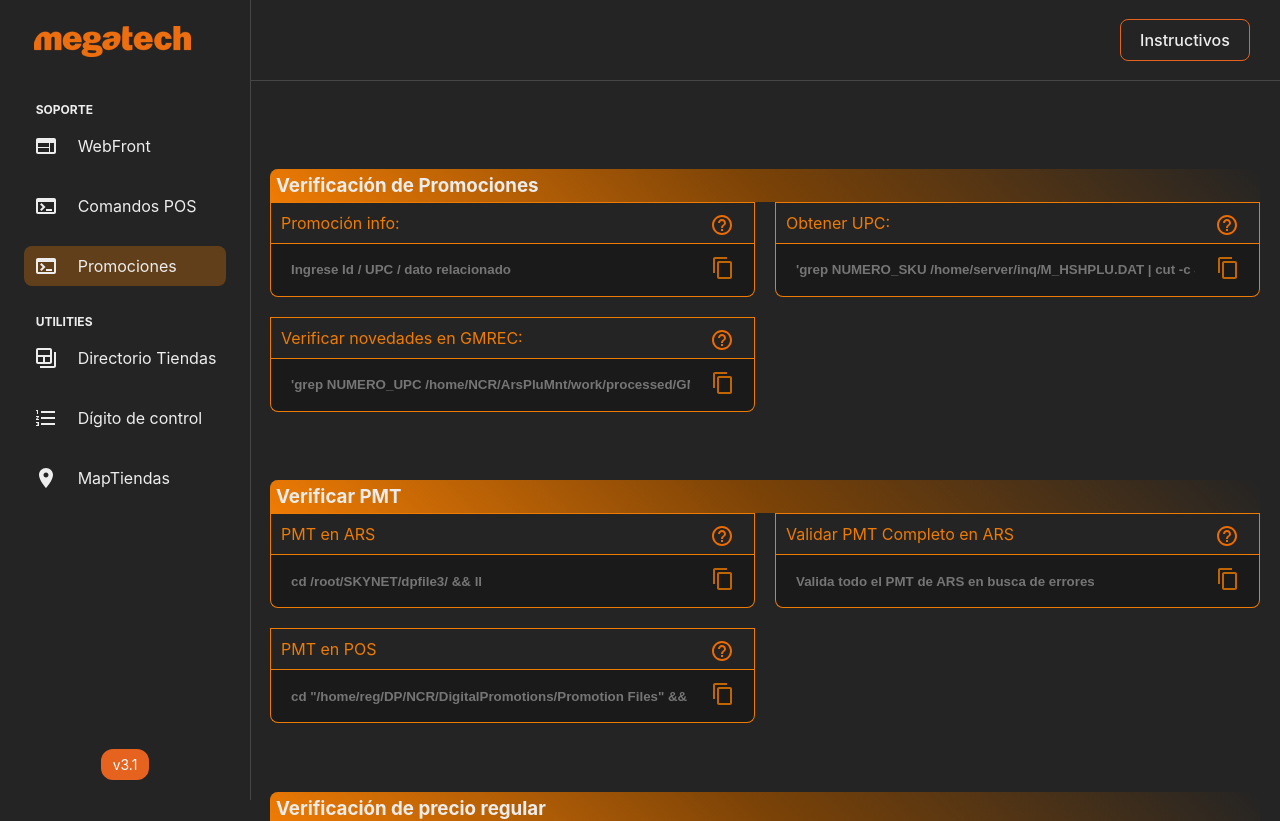
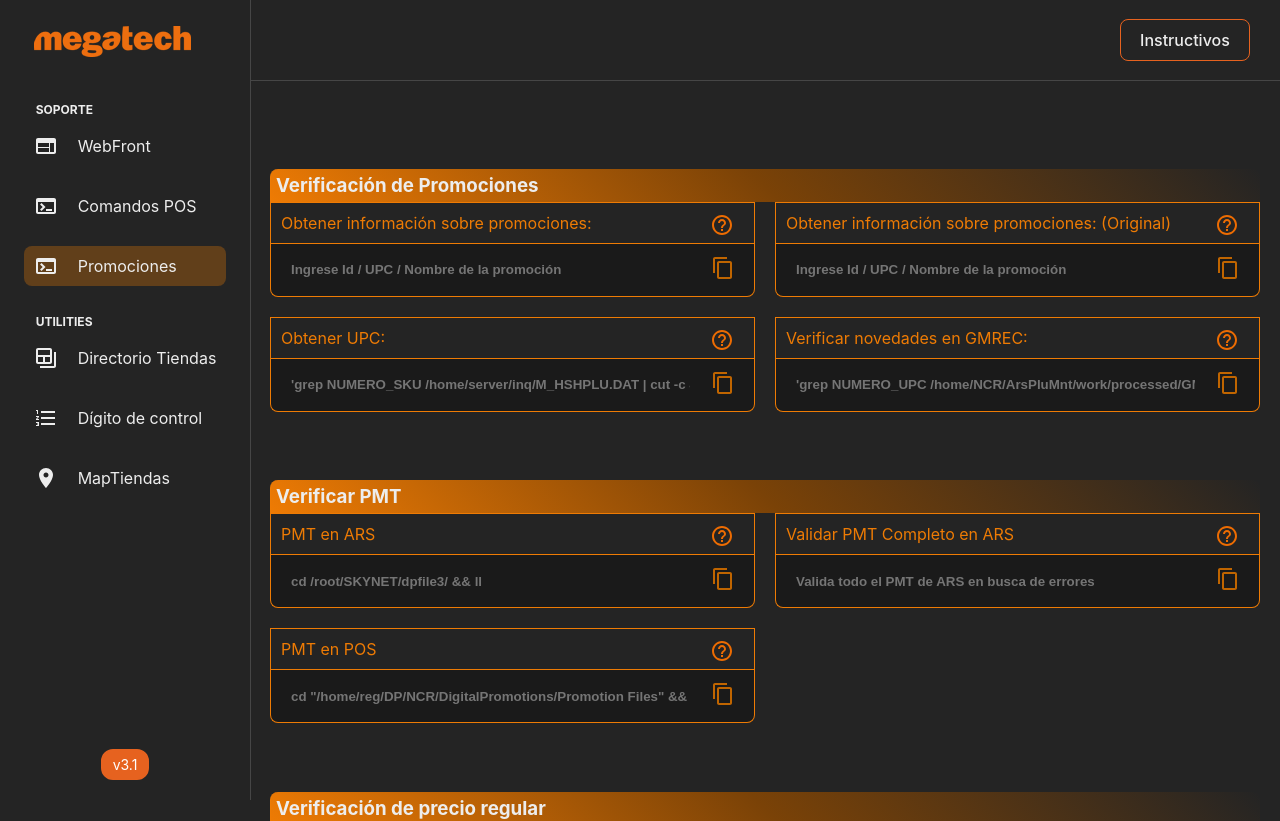
Before and after one commit to jlchurruarin/WebFrontTiendas, a React (Vite) app: page /commandspricing in a window 1280 px wide. Shown: the top 821 px of the page. Built offline with nearby package versions, Linux system fonts and the light colour scheme.

Commit message:
Se agrega texto de ayuda en comandos pricing

```diff
--- a/src/components/Comandos/ComandosPricing.jsx
+++ b/src/components/Comandos/ComandosPricing.jsx
@@ -6,8 +6,6 @@
 
 function ComandosPricing() {
   const [loading, setloading] = useState(true);
-  const [open, setOpen] = useState(false)
-  const [value, valuInput] = useState("")
 
   useEffect(() => {
     const timer = setTimeout(() => {
@@ -24,18 +22,65 @@
         <div className={styles.mainContent}>
           <div className={styles.container}>
             <CommandCategory title="Verificación de Promociones">
-              <Command commandName="Promoción info:" placeHolder="Ingrese Id / UPC / dato relacionado" command={`grep $inputValue$ /root/SKYNET/dpfile3/FILE.PMT | awk -F "," '{print "\\n\\x1b[32m******************* VERIFICAR PROMOCIONES *******************\\n\\n\\x1b[0m\\n******************* ID PROMOCIÓN ******************* \\n\\n - "$3"\\n\\n******************* NOMBRE ******************* \\n\\n - \\x1b[33m"$5"\\x1b[0m\\n\\n - Fecha de inicio: "substr($6, 7, 2)"-"substr($6, 5, 2)"-"substr($6, 1, 4)" "$7"\\n - Fecha de fin: "substr($8, 7, 2)"-"substr($8, 5, 2)"-"substr($8, 1, 4)" "$9;if($44 ~ /[[:space:]]/) print "\\x1b[31m - LA PROMOCIÓN TIENE ESPACIOS\\x1b[0m"; else print "\\x1b[32m - LA PROMOCIÓN NO TIENE ESPACIOS\\x1b[0m"; if($44 ~ /[\\.\\.\\.]/) print "\\x1b[31m - LA PROMOCIÓN TIENE PUNTOS EN LOS UPC\\x1b[0m"; print "\\n\\n******************* LISTA DE TIENDAS ******************* \\n\\n - "$25; print "\\n\\n\\x1b[32m******************** FIN *******************\\x1b[0m"'}`} alertMsg='Ingrese el UPC/ID de promoción'/>
-              <Command commandName="Obtener UPC:" placeHolder="'grep NUMERO_SKU /home/server/inq/M_HSHPLU.DAT | cut -c 4-15'" command="grep $inputValue$ /home/server/inq/M_HSHPLU.DAT | cut -c 4-15" alertMsg='Ingrese el UPC'/>
-              <Command commandName="Verificar novedades en GMREC:" placeHolder="'grep NUMERO_UPC /home/NCR/ArsPluMnt/work/processed/GMREC*'" command="grep $inputValue$ /home/NCR/ArsPluMnt/work/processed/GMREC*" alertMsg='Ingrese el UPC'/>
+              <Command commandName="Obtener información sobre promociones:"
+                placeHolder="Ingrese Id / UPC / Nombre de la promoción"
+                command={`grep $inputValue$ /root/SKYNET/dpfile3/FILE.PMT | awk -F "," '{print "\\n\\x1b[32m******************* VERIFICAR PROMOCIONES *******************\\n\\n\\x1b[0m\\n******************* ID PROMOCIÓN ******************* \\n\\n - "$3"\\n\\n******************* NOMBRE ******************* \\n\\n - \\x1b[33m"$5"\\x1b[0m\\n\\n - Fecha de inicio: "substr($6, 7, 2)"-"substr($6, 5, 2)"-"substr($6, 1, 4)" "$7"\\n - Fecha de fin: "substr($8, 7, 2)"-"substr($8, 5, 2)"-"substr($8, 1, 4)" "$9;if($44 ~ /[[:space:]]/) print "\\x1b[31m - LA PROMOCIÓN TIENE ESPACIOS\\x1b[0m"; else print "\\x1b[32m - LA PROMOCIÓN NO TIENE ESPACIOS\\x1b[0m"; if($44 ~ /[\\.\\.\\.]/) print "\\x1b[31m - LA PROMOCIÓN TIENE PUNTOS EN LOS UPC\\x1b[0m"; print "\\n\\n******************* LISTA DE TIENDAS ******************* \\n\\n - "$25; print "\\n\\n\\x1b[32m******************** FIN *******************\\x1b[0m"'}`}
+                alertMsg='Ingrese el UPC/ID de promoción'
+                helpText='Permite buscar las promociones por UPC, nombre o ID'
+                helpUrl="https://drive.google.com/open?id=1bJ9mzF-ouhUS1tZebkcQMjKmcW0RqqnU&usp=drive_fs"
+                />
+              <Command commandName="Obtener información sobre promociones: (Original)"
+                placeHolder="Ingrese Id / UPC / Nombre de la promoción"
+                command={`grep $inputValue$ /root/SKYNET/dpfile3/FILE.PMT`}
+                alertMsg='Ingrese el UPC/ID de promoción'
+                helpText='Permite buscar las promociones por UPC, nombre o ID'
+                helpUrl="https://drive.google.com/open?id=1bJ9mzF-ouhUS1tZebkcQMjKmcW0RqqnU&usp=drive_fs"
+                />
+              <Command commandName="Obtener UPC:"
+                placeHolder="'grep NUMERO_SKU /home/server/inq/M_HSHPLU.DAT | cut -c 4-15'"
+                command="grep $inputValue$ /home/server/inq/M_HSHPLU.DAT | cut -c 4-15"
+                alertMsg='Ingrese el UPC'
+                helpText='Permite obtener el UPC de un producto con su SKU'
+                helpUrl="https://drive.google.com/open?id=1bJ9mzF-ouhUS1tZebkcQMjKmcW0RqqnU&usp=drive_fs"
+                />
+              <Command commandName="Verificar novedades en GMREC:"
+                placeHolder="'grep NUMERO_UPC /home/NCR/ArsPluMnt/work/processed/GMREC*'"
+                command="grep $inputValue$ /home/NCR/ArsPluMnt/work/processed/GMREC*"
+                alertMsg='Ingrese el UPC'
+                helpText='Permite ver las novedades de precio de un producto'
+                />
             </CommandCategory>
             <CommandCategory title="Verificar PMT">
-              <Command commandName="PMT en ARS" placeHolder="cd /root/SKYNET/dpfile3/ && ll" command="cd /root/SKYNET/dpfile3/ && ll"/>
-              <Command commandName="Validar PMT Completo en ARS" placeHolder="Valida todo el PMT de ARS en busca de errores" command={`cat /root/SKYNET/dpfile3/FILE.PMT | awk -F "," '{ if($44 ~ /[[:space:]]/) { print "LA PROMOCION "$3" TIENE ESPACIOS\\x1b[0m"; print "UPC: "; system("grep -o \\"[0-9]\\\\{10,13\\\\}\\" <<< \\"" $44 "\\"") }}'`}/>
-              <Command commandName="PMT en POS" placeHolder='cd "/home/reg/DP/NCR/DigitalPromotions/Promotion Files" && ll' command='cd "/home/reg/DP/NCR/DigitalPromotions/Promotion Files" && ll'/>
+              <Command commandName="PMT en ARS"
+                placeHolder="cd /root/SKYNET/dpfile3/ && ll"
+                command="cd /root/SKYNET/dpfile3/ && ll"
+                helpText='Permite ver cuando fue la última vez que se actualizó el FILE.PMT, archivo que contiene las promociones'
+                />
+              <Command commandName="Validar PMT Completo en ARS"
+                placeHolder="Valida todo el PMT de ARS en busca de errores"
+                command={`cat /root/SKYNET/dpfile3/FILE.PMT | awk -F "," '{ if($44 ~ /[[:space:]]/) { print "LA PROMOCION "$3" TIENE ESPACIOS\\x1b[0m"; print "UPC: "; system("grep -o \\"[0-9]\\\\{10,13\\\\}\\" <<< \\"" $44 "\\"") }}'`}
+                helpText='Permite validar todo el FILE.PMT en busca de errores'
+                />
+              <Command commandName="PMT en POS"
+                placeHolder='cd "/home/reg/DP/NCR/DigitalPromotions/Promotion Files" && ll'
+                command='cd "/home/reg/DP/NCR/DigitalPromotions/Promotion Files" && ll'
+                helpText='Permite ver cuando fue la última vez que se actualizó el DPFILE de una caja'
+                />
             </CommandCategory>
             <CommandCategory title="Verificación de precio regular">
-            <Command commandName="Verificar precio en ARS:" placeHolder='grep NRO_UPC /home/server/inq/S_HSHPLU.DAT | sort' command='grep $inputValue$ /home/server/inq/S_HSHPLU.DAT | sort' alertMsg='Ingrese un UPC'/>
-            <Command commandName="Verificar precio en POS:" placeHolder="grep NRO_UPC /home/reg/gd90/inq/M_HSHPLU.DAT | sort" command="grep $inputValue$ /home/reg/gd90/inq/M_HSHPLU.DAT | sort" alertMsg='Ingrese un UPC'/>
+              <Command commandName="Verificar precio en ARS:"
+                placeHolder='grep NRO_UPC /home/server/inq/S_HSHPLU.DAT | sort'
+                command='grep $inputValue$ /home/server/inq/S_HSHPLU.DAT | sort'
+                alertMsg='Ingrese un UPC'
+                helpText='Permite verificar el precio de un producto con su UPC'
+                />
+              <Command
+                commandName="Verificar precio en POS:"
+                placeHolder="grep NRO_UPC /home/reg/gd90/inq/M_HSHPLU.DAT | sort"
+                command="grep $inputValue$ /home/reg/gd90/inq/M_HSHPLU.DAT | sort"
+                alertMsg='Ingrese un UPC'
+                helpText='Permite verificar el precio de un producto con su UPC'
+                />
             </CommandCategory>
           </div>
         </div>
```
Also changed, not shown: 1 other file (tests, documents, lock files or other folders).
